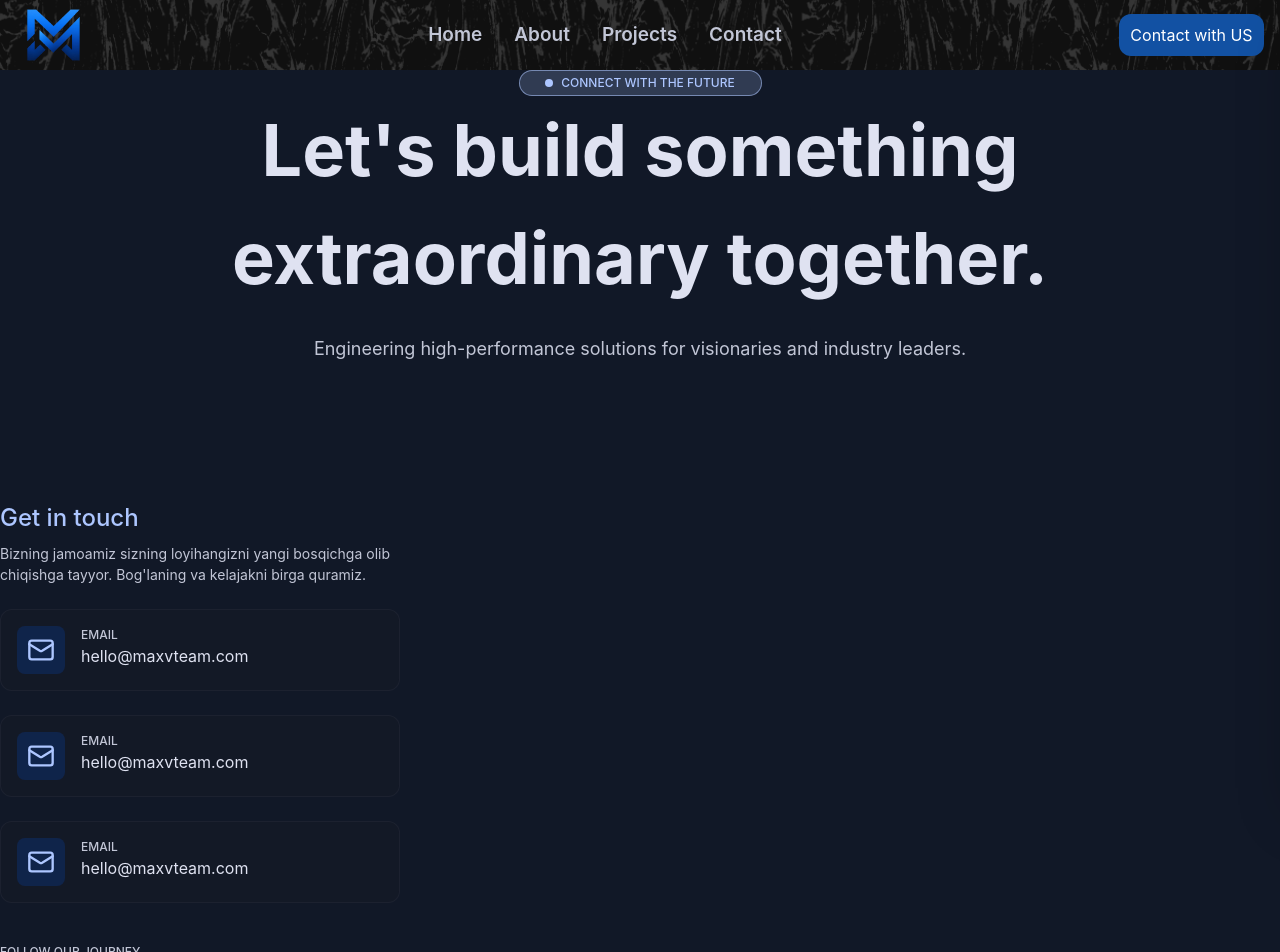
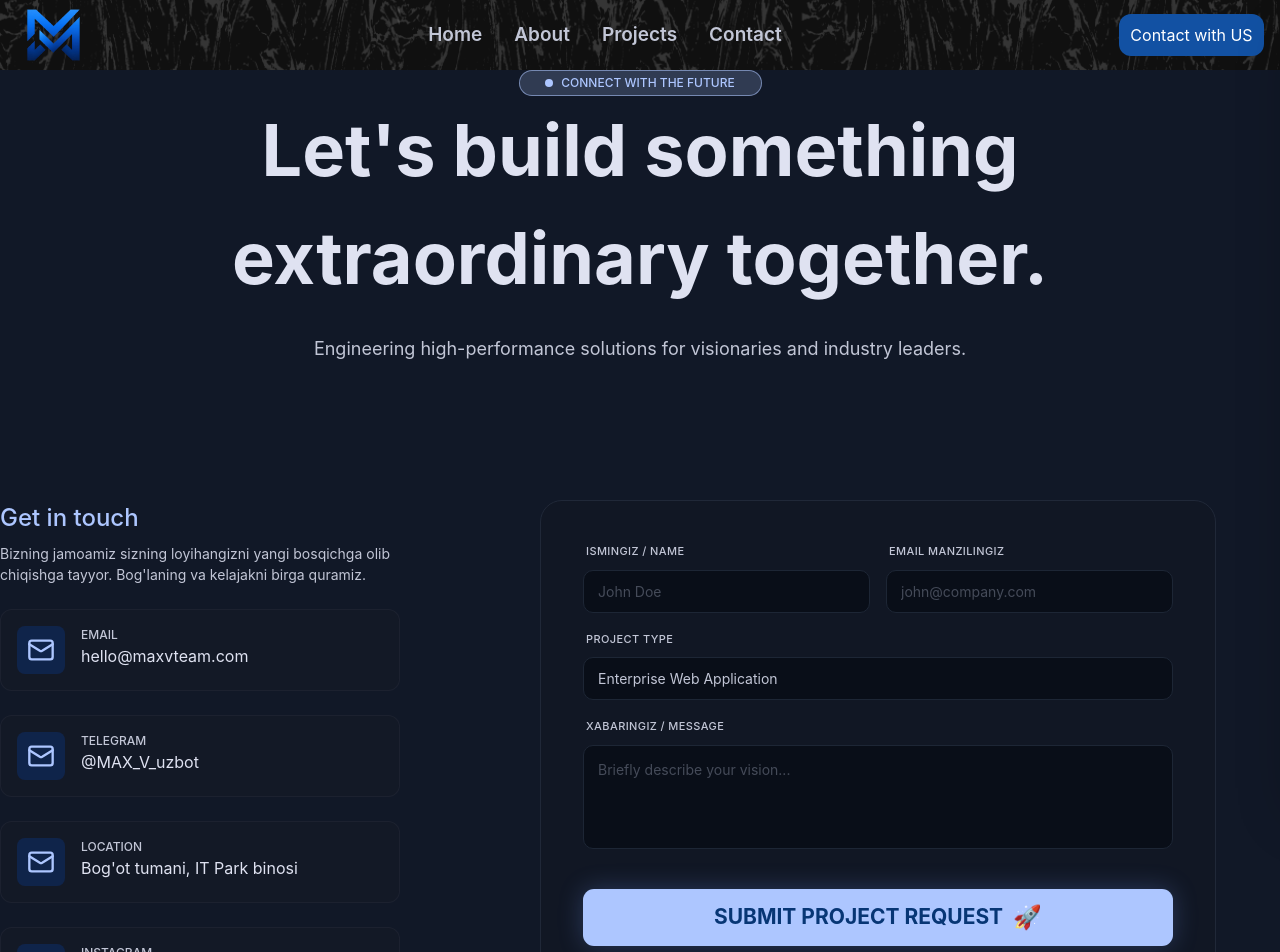
Before and after one commit to kamilov1701/MAX_V_uz, a React (Vite) app: page /contact in a window 1280 px wide. Shown: the top 952 px of the page. Built offline with nearby package versions, Linux system fonts and the light colour scheme.

Commit message:
Contact page yarimi bitdi

```diff
--- a/src/Pages/Contact.jsx
+++ b/src/Pages/Contact.jsx
@@ -24,42 +24,133 @@ function Contact() {
             </header>
             <main>
                 <section className="bg-[#111827] ">
-          <div className="container">
-            <div>
+                    <div className="container flex gap-[80px] pb-[80px]">
+                        <div className="">
                             <h2 className="text-[#ADC6FF] text-[24px] font-medium">Get in touch</h2>
                             <p className="text-[#C2C6D6] text-[14px] font-normal w-[400px] mt-[7px]">
                                 Bizning jamoamiz sizning loyihangizni yangi bosqichga olib
                                 chiqishga tayyor. Bog'laning va kelajakni birga quramiz.
                             </p>
-
-              <div>
-                <div className="bg-[#171B2680] flex gap-[16px] px-[16px] py-[16px] border-[#42475433] border w-[400px] mt-[24px] rounded-[12px]">
-                    <Mail className="text-[#ADC6FF] bg-[#0053DB33] px-[10px] py-[10px] rounded-[8px] w-[48px] h-[48px]"/>
+                            <div className="h-[302px] w-[460px]">
+                                <a className="inline-block mt-[24px]" href="">
+                                    <div className="bg-[#171B2680] flex gap-[16px] px-[16px] py-[16px] border-[#42475433] border w-[400px] rounded-[12px]">
+                                        <Mail className="text-[#ADC6FF] bg-[#0053DB33] px-[10px] py-[10px] rounded-[8px] w-[48px] h-[48px]" />
                                         <span>
                                             <p className="text-[#C2C6D6] text-[12px] font-medium">EMAIL</p>
                                             <p className="text-[#DFE2F1] text-[16px] font">hello@maxvteam.com</p>
                                         </span>
                                     </div>
-                <div className="bg-[#171B2680] flex gap-[16px] px-[16px] py-[16px] border-[#42475433] border w-[400px] mt-[24px] rounded-[12px]">
-                    <Mail className="text-[#ADC6FF] bg-[#0053DB33] px-[10px] py-[10px] rounded-[8px] w-[48px] h-[48px]"/>
+                                </a>
+                                <a href="https://t.me/MAX_V_uzbot"
+                                    target="_blank"
+                                    rel="noopener noreferrer"
+                                    className="inline-block mt-[24px]"
+                                >
+                                    <div className="bg-[#171B2680] flex gap-[16px] px-[16px] py-[16px] border-[#42475433] border w-[400px] rounded-[12px]">
+                                        <Mail className="text-[#ADC6FF] bg-[#0053DB33] px-[10px] py-[10px] rounded-[8px] w-[48px] h-[48px]" />
                                         <span>
-                    <p className="text-[#C2C6D6] text-[12px] font-medium">EMAIL</p>
-                    <p className="text-[#DFE2F1] text-[16px] font">hello@maxvteam.com</p>
+                                            <p className="text-[#C2C6D6] text-[12px] font-medium">TELEGRAM</p>
+                                            <p className="text-[#DFE2F1] text-[16px] font">@MAX_V_uzbot</p>
                                         </span>
                                     </div>
-                <div className="bg-[#171B2680] flex gap-[16px] px-[16px] py-[16px] border-[#42475433] border w-[400px] mt-[24px] rounded-[12px]">
-                    <Mail className="text-[#ADC6FF] bg-[#0053DB33] px-[10px] py-[10px] rounded-[8px] w-[48px] h-[48px]"/>
+                                </a>
+                                <a className="inline-block mt-[24px]" href="https://maps.app.goo.gl/zSjw9ssUi5s7c3vN7" target="_blank" rel="noopener noreferrer">
+                                    <div className="bg-[#171B2680] flex gap-[16px] px-[16px] py-[16px] border-[#42475433] border w-[400px] rounded-[12px]">
+                                        <Mail className="text-[#ADC6FF] bg-[#0053DB33] px-[10px] py-[10px] rounded-[8px] w-[48px] h-[48px]" />
                                         <span>
-                    <p className="text-[#C2C6D6] text-[12px] font-medium">EMAIL</p>
-                    <p className="text-[#DFE2F1] text-[16px] font">hello@maxvteam.com</p>
+                                            <p className="text-[#C2C6D6] text-[12px] font-medium">LOCATION</p>
+                                            <p className="text-[#DFE2F1] text-[16px] font">Bog'ot tumani, IT Park binosi</p>
                                         </span>
                                     </div>
+                                </a>
+                                <a className="inline-block mt-[24px]" href="https://www.instagram.com/max_v.uz/" target="_blank" rel="noopener noreferrer">
+                                    <div className="bg-[#171B2680] flex gap-[16px] px-[16px] py-[16px] border-[#42475433] border w-[400px] rounded-[12px]">
+                                        <Mail className="text-[#ADC6FF] bg-[#0053DB33] px-[10px] py-[10px] rounded-[8px] w-[48px] h-[48px]" />
+                                        <span>
+                                            <p className="text-[#C2C6D6] text-[12px] font-medium">INSTAGRAM</p>
+                                            <p className="text-[#DFE2F1] text-[16px] font">max_v.uz</p>
+                                        </span>
+                                    </div>
+                                </a>
+                            </div>
+                            <p className="text-[12px] text-[#C2C6D6] font-medium mt-[150px] mb-[16px]">FOLLOW OUR JOURNEY</p>
                         </div>
 
-              <p className="text-[12px] text-[#C2C6D6] font-medium mt-[40px]">FOLLOW OUR JOURNEY</p>
+                        <div className="w-full max-w-[676px] h-[580px] rounded-[22px] bg-[#111724] border border-[#202838] p-[42px]">
+
+                            <div className="grid grid-cols-2 gap-[16px]">
+
+                                <div>
+                                    <label className="block mb-[10px] ml-[3px] text-[11px] font-medium tracking-[0.4px] text-[#C2C6D6]">
+                                        ISMINGIZ / NAME
+                                    </label>
+
+                                    <input
+                                        type="text"
+                                        placeholder="John Doe"
+                                        className="w-full h-[43px] rounded-[10px] border border-[#1D2635] bg-[#090E18] px-[14px] text-[14px] text-[#DFE2F1] placeholder:text-[#454B59] outline-none transition-all focus:border-[#719CF5]"
+                                    />
                                 </div>
 
                                 <div>
+                                    <label className="block mb-[10px] ml-[3px] text-[11px] font-medium tracking-[0.4px] text-[#C2C6D6]">
+                                        EMAIL MANZILINGIZ
+                                    </label>
+
+                                    <input
+                                        type="email"
+                                        placeholder="john@company.com"
+                                        className="w-full h-[43px] rounded-[10px] border border-[#1D2635] bg-[#090E18] px-[14px] text-[14px] text-[#DFE2F1] placeholder:text-[#454B59] outline-none transition-all focus:border-[#719CF5]"
+                                    />
+                                </div>
+
+                            </div>
+
+                            <div className="mt-[18px]">
+
+                                <label className="block mb-[10px] ml-[3px] text-[11px] font-medium tracking-[0.4px] text-[#C2C6D6]">
+                                    PROJECT TYPE
+                                </label>
+
+                                <select
+                                    className="w-full h-[43px] appearance-none rounded-[10px] border border-[#1D2635] bg-[#090E18] px-[14px] text-[14px] text-[#C2C6D6] outline-none transition-all focus:border-[#719CF5]"
+                                    defaultValue="Enterprise Web Application"
+                                >
+                                    <option>Enterprise Web Application</option>
+                                    <option>Mobile Application</option>
+                                    <option>E-commerce Website</option>
+                                    <option>Landing Page</option>
+                                    <option>UI/UX Design</option>
+                                    <option>Other</option>
+                                </select>
+
+                            </div>
+
+                            <div className="mt-[18px]">
+
+                                <label className="block mb-[10px] ml-[3px] text-[11px] font-medium tracking-[0.4px] text-[#C2C6D6]">
+                                    XABARINGIZ / MESSAGE
+                                </label>
+
+                                <textarea
+                                    rows="4"
+                                    placeholder="Briefly describe your vision..."
+                                    className="w-full h-[104px] resize-none rounded-[10px] border border-[#1D2635] bg-[#090E18] px-[14px] py-[13px] text-[14px] text-[#DFE2F1] placeholder:text-[#454B59] outline-none transition-all focus:border-[#719CF5]"
+                                />
+
+                            </div>
+
+                            <button
+                                type="submit"
+                                className="mt-[34px] flex h-[57px] w-full items-center justify-center gap-[10px] rounded-[11px] bg-[#ADC6FF] text-[21px] font-bold text-[#073675] shadow-[0_0_25px_rgba(120,160,255,0.25)] transition-all duration-300 cursor-pointer"
+                            >
+                                SUBMIT PROJECT REQUEST
+                                <span className="text-[23px]">🚀</span>
+                            </button>
+
+                            <p className="mt-[12px] text-center text-[11px] tracking-[0.3px] text-[#C2C6D6]">
+                                We typically respond within 12 business hours.
+                            </p>
 
                         </div>
                     </div>
```
Also changed, not shown: 1 other file (tests, documents, lock files or other folders). Lines whose indentation alone changed are shown as unchanged.
